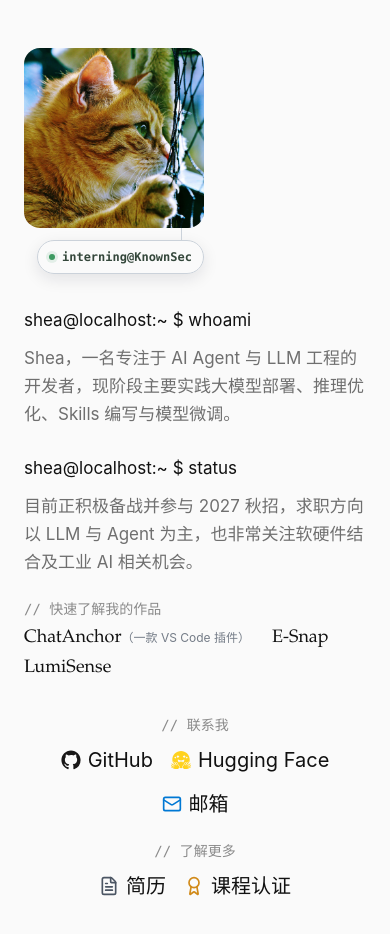
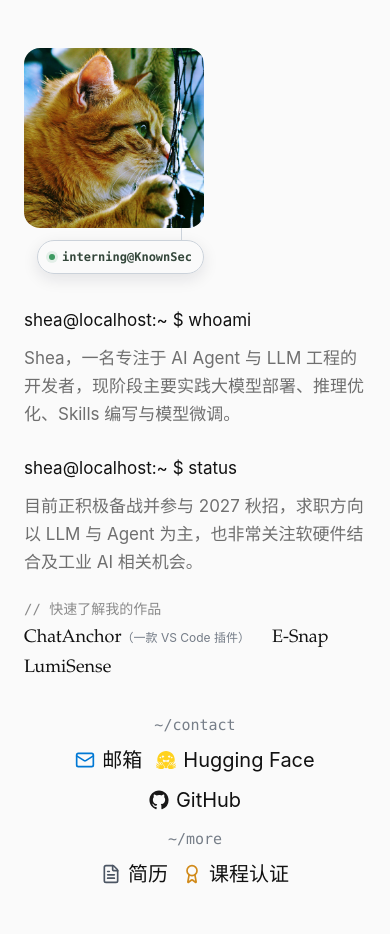
Before and after one commit to ascendho/ascendho.github.io, a Next.js app: page / in a window 390 px wide. Shown: the top 934 px of the page. Built offline with nearby package versions, Linux system fonts and the light colour scheme.

Commit message:
style: update personal links layout and labels

```diff
--- a/src/app/globals.css
+++ b/src/app/globals.css
@@ -264,34 +264,31 @@ a {
 }
 
 .home-personal-links {
-  display: flex;
-  flex-direction: column;
+  display: grid;
+  grid-template-columns: 84px auto auto auto;
+  column-gap: 16px;
+  row-gap: 12px;
   align-items: center;
-  gap: 20px;
-  margin-top: 32px;
+  width: fit-content;
+  max-width: 100%;
+  margin: 32px auto 0;
 }
 
 .home-link-group {
-  display: flex;
-  flex-direction: column;
-  align-items: center;
-  gap: 8px;
+  display: contents;
 }
 
 .home-link-group-label {
   margin: 0;
-  color: #8a8a8a;
+  color: #767e88;
   font-family: ui-monospace, SFMono-Regular, Menlo, Monaco, Consolas, "Liberation Mono", monospace;
-  font-size: 14px;
+  font-size: 15px;
   font-weight: 400;
   line-height: 22px;
 }
 
 .home-link-group-links {
-  display: flex;
-  flex-wrap: wrap;
-  justify-content: center;
-  gap: 12px 18px;
+  display: contents;
   font-size: 20px;
   line-height: 32px;
 }
@@ -925,6 +922,26 @@ a {
 }
 
 @media (max-width: 720px) {
+  .home-personal-links {
+    display: flex;
+    flex-direction: column;
+    align-items: center;
+    row-gap: 12px;
+  }
+
+  .home-link-group,
+  .home-link-group-links {
+    display: flex;
+    flex-wrap: wrap;
+    justify-content: center;
+    gap: 8px 14px;
+  }
+
+  .home-link-group-label {
+    width: 100%;
+    text-align: center;
+  }
+
   .home-terminal,
   .demo-prompt,
   .demo-description {
--- a/src/app/page.tsx
+++ b/src/app/page.tsx
@@ -79,16 +79,16 @@ export default function Home() {
 
         <nav className="home-personal-links" aria-label="个人链接">
           <div className="home-link-group">
-            <p className="home-link-group-label">// 联系我</p>
+            <p className="home-link-group-label">~/contact</p>
             <div className="home-link-group-links">
               <a
                 className="home-personal-link"
-                href={profile.githubHref}
-                target="_blank"
-                rel="noopener noreferrer"
+                href={profile.emailHref}
+                aria-label={`发送邮件至 ${profile.email}`}
+                title={profile.email}
               >
-                <GitHubIcon className="personal-link-icon personal-link-icon-github" />
-                GitHub
+                <Mail className="personal-link-icon personal-link-icon-email" aria-hidden="true" />
+                邮箱
               </a>
               <a
                 className="home-personal-link"
@@ -101,17 +101,17 @@ export default function Home() {
               </a>
               <a
                 className="home-personal-link"
-                href={profile.emailHref}
-                aria-label={`发送邮件至 ${profile.email}`}
-                title={profile.email}
+                href={profile.githubHref}
+                target="_blank"
+                rel="noopener noreferrer"
               >
-                <Mail className="personal-link-icon personal-link-icon-email" aria-hidden="true" />
-                邮箱
+                <GitHubIcon className="personal-link-icon personal-link-icon-github" />
+                GitHub
               </a>
             </div>
           </div>
           <div className="home-link-group">
-            <p className="home-link-group-label">// 了解更多</p>
+            <p className="home-link-group-label">~/more</p>
             <div className="home-link-group-links">
               <a
                 className="home-personal-link"
```
